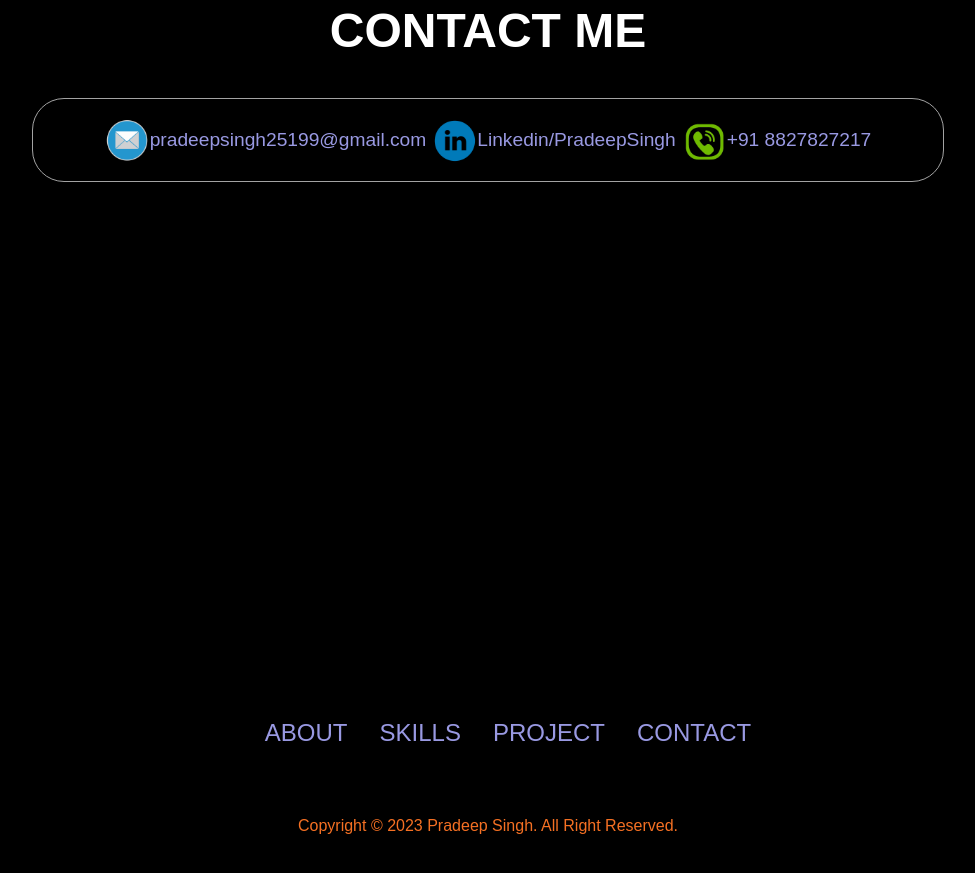
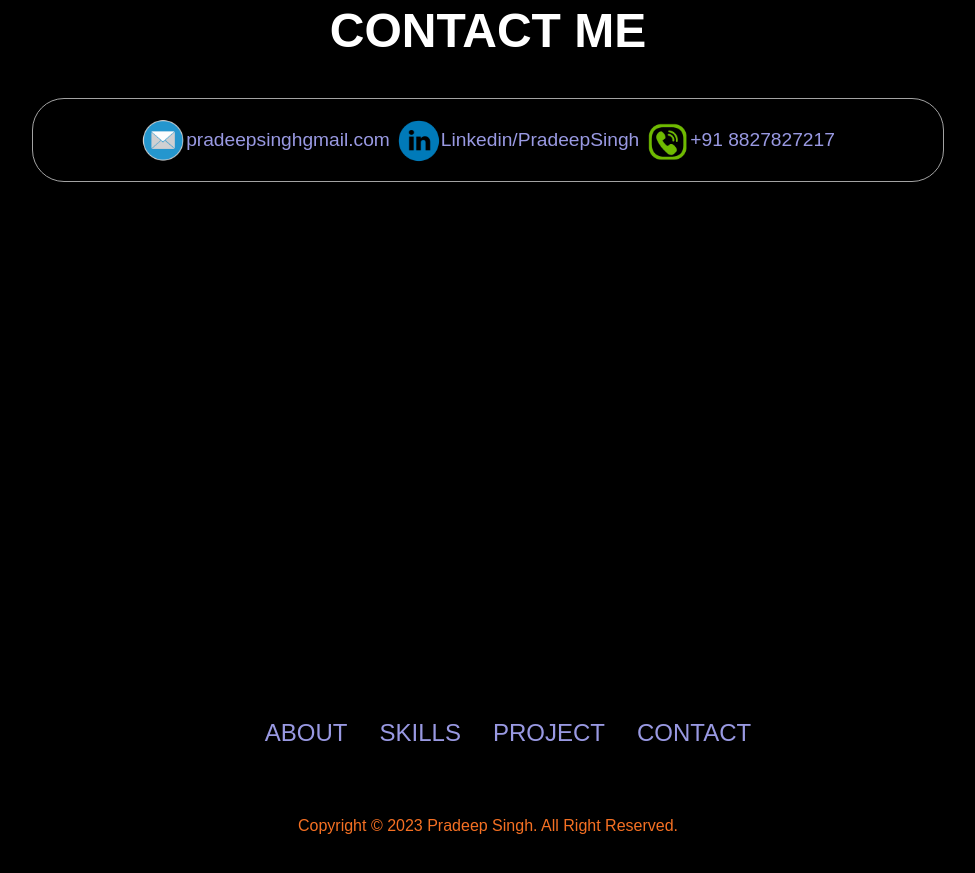
Before and after one commit to pradeepsinghs/potfolio, a plain HTML site: page index.html in a window 1280 px wide. Shown: the part 3616-4489 px from the top of the page, without its empty margins (152-1127 px from the left). Drawn offline with nearby package versions, Linux system fonts and the light colour scheme; a script that the page names is missing.

Commit message:
Update index.html

```diff
--- a/index.html
+++ b/index.html
@@ -210,7 +210,7 @@
         <div class="contact-info-upper-container">
             <div class="contact-info-container">
                 <img src="ma.png" alt="email icon" class="icon contact-icon">
-                <p><a href="mailto:examlpemail@gmail.com">pradeepsingh25199@gmail.com</a></p>
+                <p><a href="mailto:pradeepsingh25199@gmail.com">pradeepsinghgmail.com</a></p>
             </div>
             <div class="contact-info-container">
                 <img src="lll.png" alt="email icon" class="icon contact-icon">
```
